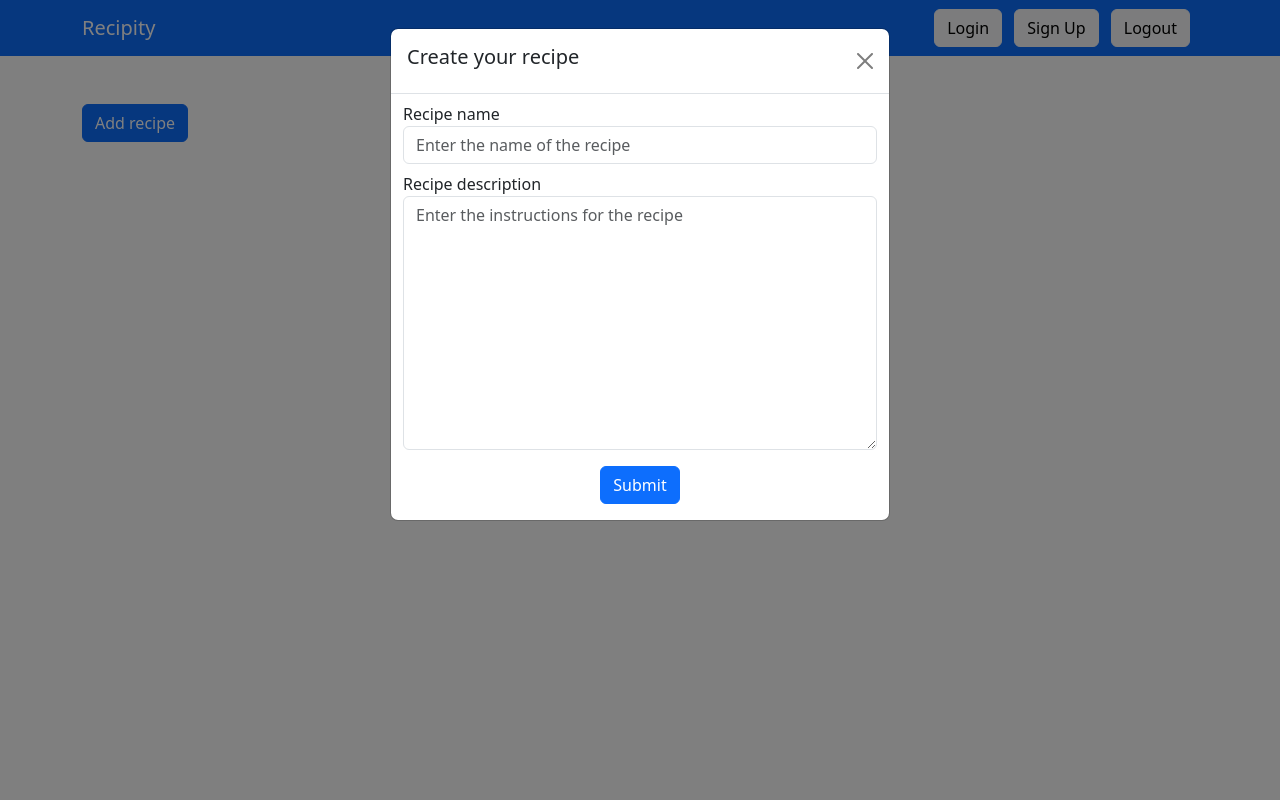
After one commit to yannistrf/Recipity, a Flask app: template app/templates/home.html in a window 1280 px wide, after a click on "Add recipe". The commit adds this page. Run offline with Flask 3, Linux system fonts and the light colour scheme; the template is opened without the code that fills it, so the values that code supplies are empty.

Commit message:
Make recipe creation modal, login and signup pages

```diff
--- a/app/routes.py
+++ b/app/routes.py
@@ -4,4 +4,4 @@ routes = Blueprint('routes', __name__)
 
 @routes.route("/")
 def home():
-    return render_template("base.html")
+    return render_template("home.html")
--- a/app/templates/base.html
+++ b/app/templates/base.html
@@ -6,9 +6,24 @@
     <title>Recipity</title>
     <link href="https://cdn.jsdelivr.net/npm/bootstrap@5.3.3/dist/css/bootstrap.min.css" rel="stylesheet" integrity="sha384-QWTKZyjpPEjISv5WaRU9OFeRpok6YctnYmDr5pNlyT2bRjXh0JMhjY6hW+ALEwIH" crossorigin="anonymous">
   </head>
+
   <body>
+    <nav class="navbar navbar-expand-lg navbar-light bg-primary">
+      <div class="container">
+          <a class="navbar-brand text-white" href="{{ url_for('routes.home') }}">Recipity</a>
+          <div class="ms-auto">
+              <!-- if user not authenticated -->
+              <a href="{{ url_for('auth.login') }}" class="btn btn-light me-2">Login</a>
+              <a href="{{ url_for('auth.sign_up') }}" class="btn btn-light me-2">Sign Up</a>
+              <!-- else if user logged in -->
+              <a href="{{ url_for('auth.logout') }}" class="btn btn-light me-2">Logout</a>
+            </div>
+      </div>
+  </nav>
 
-    Home
-    <!-- <script src="https://cdn.jsdelivr.net/npm/bootstrap@5.3.3/dist/js/bootstrap.bundle.min.js" integrity="sha384-YvpcrYf0tY3lHB60NNkmXc5s9fDVZLESaAA55NDzOxhy9GkcIdslK1eN7N6jIeHz" crossorigin="anonymous"></script> -->
+  <div class="container">{% block content %} {% endblock %}</div>
+
+    <script src="https://cdn.jsdelivr.net/npm/bootstrap@5.3.3/dist/js/bootstrap.bundle.min.js" integrity="sha384-YvpcrYf0tY3lHB60NNkmXc5s9fDVZLESaAA55NDzOxhy9GkcIdslK1eN7N6jIeHz" crossorigin="anonymous"></script>
   </body>
+
 </html>
--- /dev/null
+++ b/app/templates/home.html
@@ -0,0 +1,33 @@
+{% extends "base.html" %}
+{% block content %}
+
+<button class="btn btn-primary mt-5" type="button" data-bs-toggle="modal" data-bs-target="#recipeForm">
+    Add recipe
+</button>
+
+<div class="modal" id="recipeForm" role="dialog">
+    <div class="modal-dialog">
+        <div class="modal-content">
+            <div class="modal-header">
+                <h5> Create your recipe </h5>
+                <button  type="button" class="btn-close" data-bs-dismiss="modal" aria-label="Close"></button>
+            </div>
+            <form class="container">
+                <div class="form-group mt-2">
+                    <label for="recipeName">Recipe name</label>
+                    <input type="text" class="form-control" id="recipeName" name="recipeName" placeholder="Enter the name of the recipe">
+                </div>
+                <div class="form-group mt-2">
+                    <label for="recipeDesc">Recipe description</label>
+                    <textarea type="text" class="form-control" id="recipeDesc" name="recipeDesc" rows="10" placeholder="Enter the instructions for the recipe"></textarea>
+                </div>
+                <div class="my-3" style="text-align: center;">
+                    <button type="submit" class="btn btn-primary">Submit</button>
+                </div>
+            </form>
+        </div>
+        </div>
+    </div>
+
+
+{% endblock %}
```
Also changed, not shown: app/auth.py (+10 -6 lines), app/templates/login.html (added, +18 -0 lines), app/templates/sign_up.html (added, +22 -0 lines), 1 other file.
